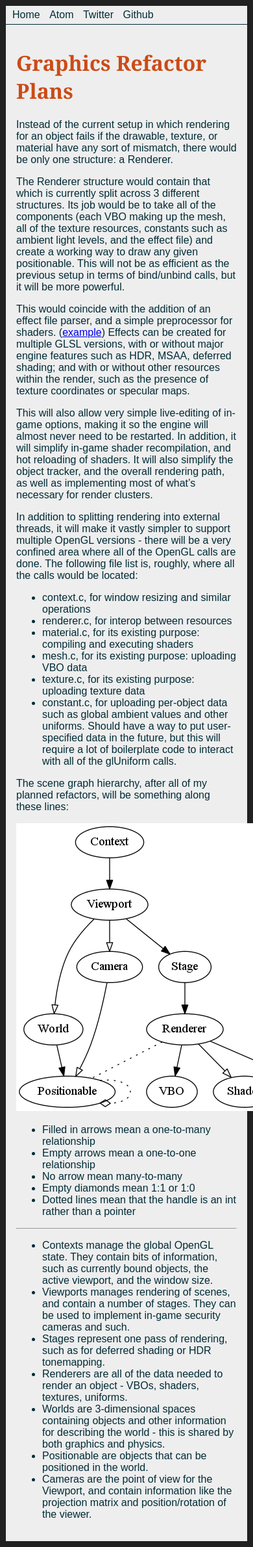
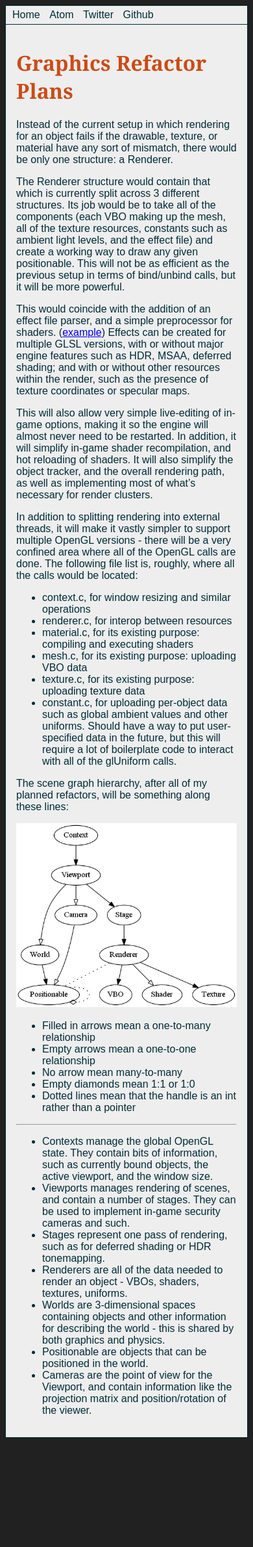
Before and after one commit to tiffany352/blog, a Jekyll site: the page built from _posts/2013-07-27-graphics-refactor.md, in a window 390 px wide. Shown: the whole page at 65% size. Built offline with Jekyll 4.4.1, drawn with Linux system fonts in a browser that asks for light colours; Markdown is read by kramdown in place of the engine named in the settings; after the commit the page ends 2221 px from its top, so only the background shows below that.

Commit message:
Mobile-friendly

```diff
--- a/_layouts/default.html
+++ b/_layouts/default.html
@@ -4,6 +4,7 @@
    <meta http-equiv="content-type" content="text/html; charset=utf-8" />
    <title>{{ page.title }} - Tiffany Bennett</title>
    <link rel="stylesheet" href="{{ site.baseurl }}/css/style.css" type="text/css" />
+   <meta name="viewport" content="width=device-width, initial-scale=1.0">
 </head>
 <body>
 
--- a/_posts/2013-07-27-graphics-refactor.md
+++ b/_posts/2013-07-27-graphics-refactor.md
@@ -51,7 +51,11 @@ following file list is, roughly, where all the calls would be located:
 The scene graph hierarchy, after all of my planned refactors, will be
 something along these lines:
 
-![Scene Graph](../../../images/2013-07-27-scenegraph.png)
+<!-- Stupid hack because jekyll won't add links to view inline images
+directly:
+[![Scene Graph](../../../images/2013-07-27-scenegraph.png)](../../../images/2013-07-27-scenegraph.png)
+-->
+[![Scene Graph](../../../images/2013-07-27-scenegraph.png)](../../../images/2013-07-27-scenegraph.png)
 
 - Filled in arrows mean a one-to-many relationship
 - Empty arrows mean a one-to-one relationship
--- a/css/style.css
+++ b/css/style.css
@@ -14,6 +14,10 @@ body {
 
 #post {
     padding: 1em;
+}
+
+#post img {
+    max-width: 100%;
 }
 
 .title {
```
